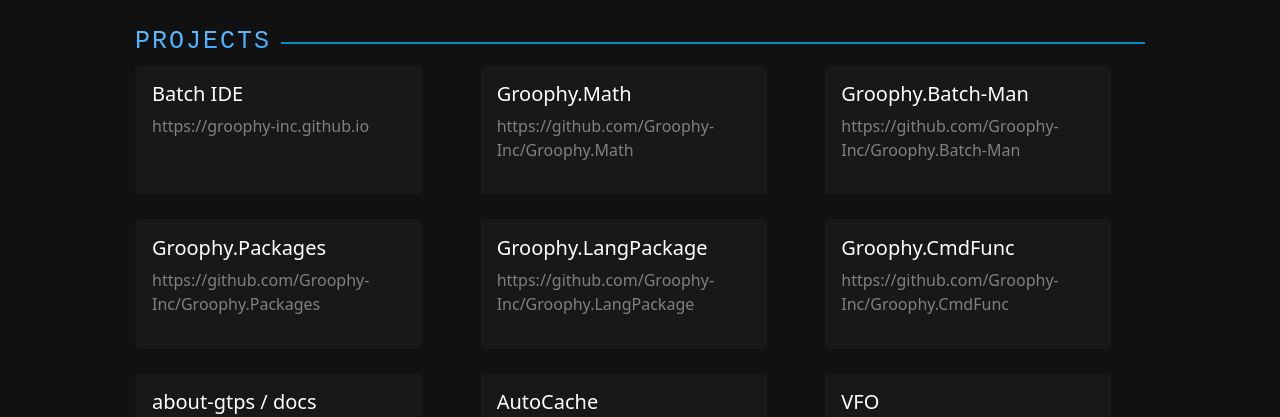
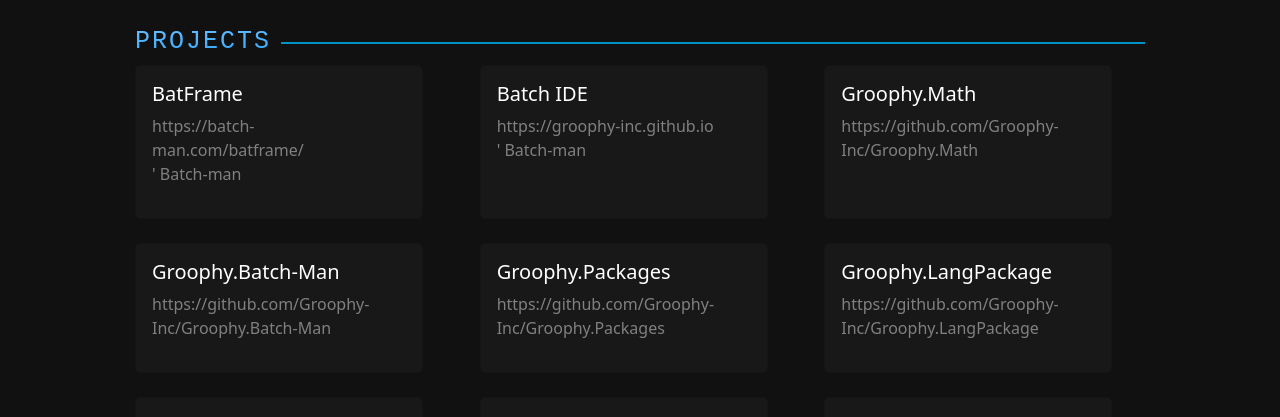
Before and after one commit to MuratKirazkaya/MuratKirazkaya.github.io, a plain HTML site: page index.html in a window 1280 px wide. Shown: the part 304-721 px from the top of the page. Drawn offline with nearby package versions, Linux system fonts and the light colour scheme; a web font is replaced by a local one.

Commit message:
Update index.html

```diff
--- a/index.html
+++ b/index.html
@@ -58,8 +58,16 @@
                 <div class="col">
                     <div class="card mb-3 h-100" style="max-width: 18rem;">
                         <div class="card-body">
+                            <h5 class="card-title">BatFrame</h5>
+                            <p class="card-text">https://batch-man.com/batframe/<br>' Batch-man</p>
+                        </div>
+                    </div>
+                </div>
+                <div class="col">
+                    <div class="card mb-3 h-100" style="max-width: 18rem;">
+                        <div class="card-body">
                             <h5 class="card-title">Batch IDE</h5>
-                            <p class="card-text">https://groophy-inc.github.io</p>
+                            <p class="card-text">https://groophy-inc.github.io<br>' Batch-man</p>
                         </div>
                     </div>
                 </div>
```
